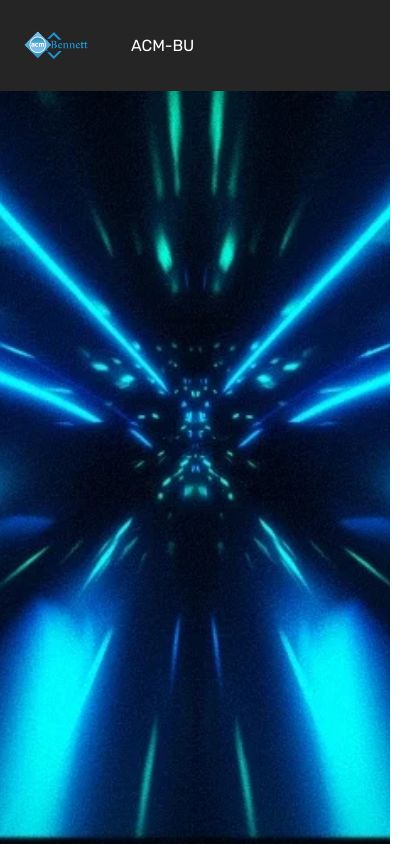
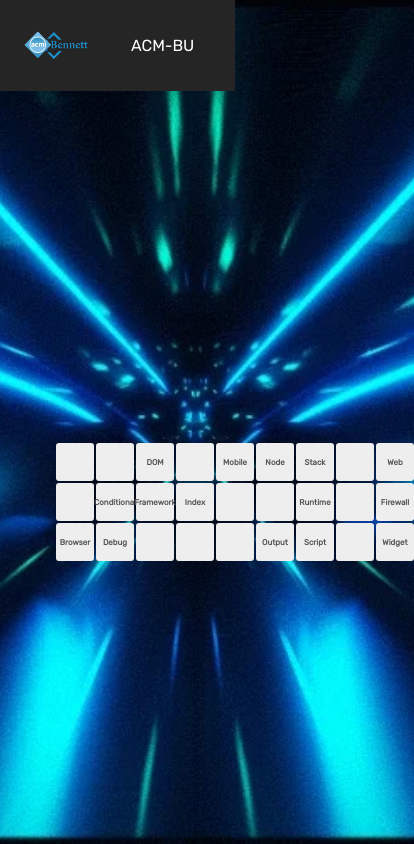
Before and after one commit to katareayush/ACM_BU_TechTambola, a React (Create React App) app in the folder frontend/: page /ticket in a window 390 px wide. Before the commit this address had no page. Shown: the whole page, 414 px wide, since content can reach past the window. Built offline with nearby package versions, Linux system fonts and the light colour scheme.

Commit message:
responsiveness changes

```diff
--- a/frontend/src/App.js
+++ b/frontend/src/App.js
@@ -4,7 +4,6 @@ import { BrowserRouter, Routes, Route } from 'react-router-dom';
 //import components
 import Nav from './components/Navbar/Navbar';
 import Ticket from './components/Ticket/Ticket';
-import PrivateRoute from './components/Navbar/PrivateComponent';
 import Login from './components/LogIn/Login';
 
 
@@ -12,20 +11,13 @@ export default function App() {
   return (
     <div className="App">
       <BrowserRouter>
-        {/* put Navbar on every route */}
         <Nav />
 
         <Routes>
 
           {/* routes for Private Components */}
-          <Route element={<PrivateRoute />}>
-            <Route path='/' element={<Ticket />} />
-            <Route path='/logout' element={<h1>Logout component</h1>} />
-          </Route>
-
-          {/* Public Login route */}
-          <Route path='/login' element={<Login />} />
-
+            <Route path='/' element={<Login/>} />
+            <Route path='/ticket' element={<Ticket/>} />
         </Routes>
 
       </BrowserRouter>
--- a/frontend/src/components/LogIn/Login.js
+++ b/frontend/src/components/LogIn/Login.js
@@ -22,11 +22,12 @@ const Login = () => {
   const handlelogin = async () => {
     const randomId = Math.floor(Math.random() * 100) + 1; // Generate random integer between 1 and 100
     const result = { id: randomId };
+
     if ("ACM MEMBER") {
       //if user is verified then store it in localstorage
       localStorage.setItem("user", JSON.stringify(result));
       //navigate to ticket
-      navigate("/");
+      navigate("/ticket");
     } else {
       alert("Please enter correct details...");
     }
--- a/frontend/src/components/Navbar/Navbar.css
+++ b/frontend/src/components/Navbar/Navbar.css
@@ -1,6 +1,15 @@
 .nav{
     background-color: #252525;
-    width: full;
+
+
+}
+
+button{
+    text-decoration: none;
+    background-color: transparent;
+    color: #fff;
+    border: none;
+    cursor: pointer;
 }
 
 .nav-ul {
@@ -66,8 +75,12 @@
         margin-top: 10px;
     }
 
+    .nav{
+        width: max-content;
+    }
     .nav-ul {
         padding: 26px;
+
     }
 
     .login {
--- a/frontend/src/components/Navbar/Navbar.js
+++ b/frontend/src/components/Navbar/Navbar.js
@@ -8,10 +8,7 @@ const Nav = () => {
     const auth = localStorage.getItem('user');
     const navigate = useNavigate();
 
-    const logout = () => {
-        localStorage.clear();
-        navigate('/login');
-    }
+
 
     function RaiseHand(e) {
 
@@ -43,7 +40,7 @@ const Nav = () => {
                         <li id='eventHead' ><Link to='/'>Technical Tambola ACM-BU</Link></li>
                         <li>
                             <button id='logout' >
-                                <Link onClick={logout} to='/login'>Logout</Link>
+                                <button onClick={()=> navigate("/")} >Logout</button>
                             </button>
                         </li>
                     </ul>
--- a/frontend/src/components/Ticket/Ticket.css
+++ b/frontend/src/components/Ticket/Ticket.css
@@ -4,13 +4,12 @@
     grid-template-rows: repeat(3, 38px [col-start]);
     column-gap: 2px;
     row-gap: 2px;
-    margin-left: 2rem;
-    margin-right: 2rem;
     position: absolute;
     top: 50%;
     -ms-transform: translateY(-50%);
     transform: translateY(-50%);
-    margin-left: 2rem;
+    margin-left: 7rem;
+    margin-top: 5rem;
     margin-right: 2rem;
 }
 
@@ -57,6 +56,7 @@
         column-gap: 5px;
         row-gap: 5px;
         margin-top: 2rem;
+
     }
 
 }
--- a/frontend/src/index.js
+++ b/frontend/src/index.js
@@ -2,7 +2,6 @@ import React from 'react';
 import ReactDOM from 'react-dom/client';
 import './index.css';
 import App from './App';
-import reportWebVitals from './reportWebVitals';
 
 const root = ReactDOM.createRoot(document.getElementById('root'));
 root.render(
@@ -10,8 +9,3 @@ root.render(
     <App />
   </React.StrictMode>
 );
-
-// If you want to start measuring performance in your app, pass a function
-// to log results (for example: reportWebVitals(console.log))
-// or send to an analytics endpoint. Learn more: https://bit.ly/CRA-vitals
-reportWebVitals();
```
